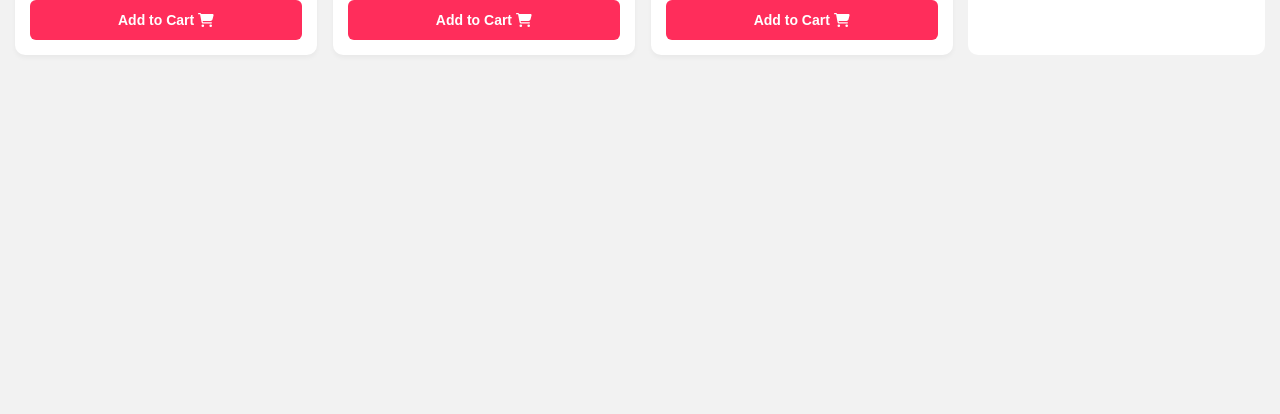
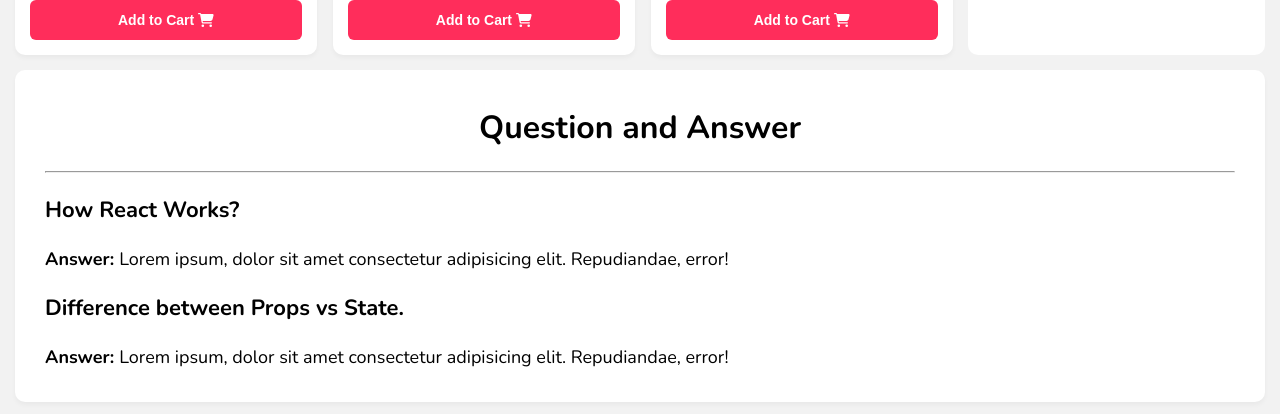
Before and after one commit to Habidhossen/The-Perfume-Shop, a React (Create React App) app: page / in a window 1280 px wide. Shown: the part 1524-1938 px from the top of the page. Before the commit the page ends 1594 px from the top, so only its background shows below. Built offline with nearby package versions, Linux system fonts and the light colour scheme.

Commit message:
question added

```diff
--- a/src/components/Cart/Cart.css
+++ b/src/components/Cart/Cart.css
@@ -5,6 +5,7 @@
 }
 .cart-items-text {
   font-size: 16px;
+  line-height: 4px;
   margin-left: 10px;
 }
 .cart-items-img {
--- a/src/components/Products/Products.js
+++ b/src/components/Products/Products.js
@@ -1,6 +1,7 @@
 import React, { useEffect, useState } from "react";
 import Cart from "../Cart/Cart";
 import Perfume from "../Perfume/Perfume";
+import QuestionAnswer from "../QuestionAnswer/QuestionAnswer";
 import "./Products.css";
 
 const Products = () => {
@@ -24,15 +25,16 @@ const Products = () => {
     setCart(newCart);
   };
 
-  // handle reset cart button
-  const resetCart = () => {
-    setCart([]);
-  };
-
   // handle random cart items
   const randomCartItems = () => {
     const randomItem = cart[Math.floor(Math.random() * cart.length)];
     setRandomCart(randomItem);
+  };
+
+  // handle reset cart button
+  const resetCart = () => {
+    setCart([]);
+    setRandomCart([]);
   };
 
   return (
@@ -81,6 +83,10 @@ const Products = () => {
         </div>
         {/* cart container ends */}
       </div>
+
+      {/* Question and Answer Component starts */}
+      <QuestionAnswer></QuestionAnswer>
+      {/* Question and Answer Component ends */}
     </div>
   );
 };
--- /dev/null
+++ b/src/components/QuestionAnswer/QuestionAnswer.css
@@ -0,0 +1,17 @@
+.question-answer-container {
+  background-color: white;
+  border-radius: 10px;
+  padding: 15px 30px;
+  margin: 15px;
+  box-shadow: rgba(0, 0, 0, 0.04) 0px 3px 5px;
+}
+.ques-ans-title {
+  text-align: center;
+  font-size: 32px;
+}
+.ques-ans h3 {
+  font-size: 22px;
+}
+.ques-ans p {
+  font-size: 18px;
+}
--- /dev/null
+++ b/src/components/QuestionAnswer/QuestionAnswer.js
@@ -0,0 +1,29 @@
+import React from "react";
+import "./QuestionAnswer.css";
+
+const QuestionAnswer = () => {
+  return (
+    <div className="question-answer-container">
+      <h1 className="ques-ans-title">Question and Answer</h1>
+      <hr />
+      <div className="ques-ans">
+        <h3>How React Works?</h3>
+        <p>
+          <b>Answer: </b>
+          Lorem ipsum, dolor sit amet consectetur adipisicing elit. Repudiandae,
+          error!
+        </p>
+      </div>
+      <div className="ques-ans">
+        <h3>Difference between Props vs State.</h3>
+        <p>
+          <b>Answer: </b>
+          Lorem ipsum, dolor sit amet consectetur adipisicing elit. Repudiandae,
+          error!
+        </p>
+      </div>
+    </div>
+  );
+};
+
+export default QuestionAnswer;
```
